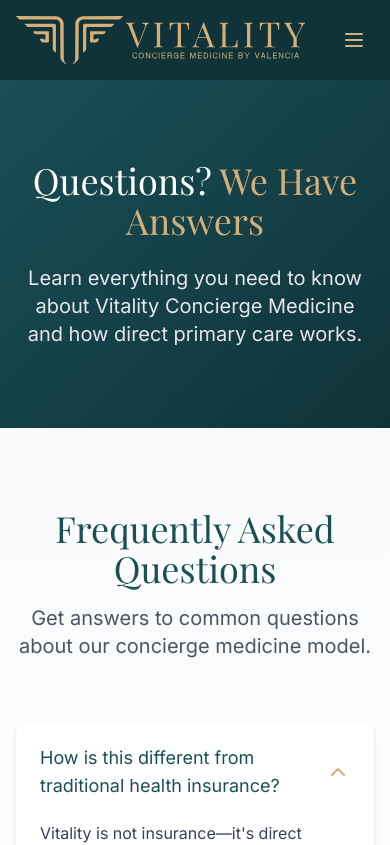
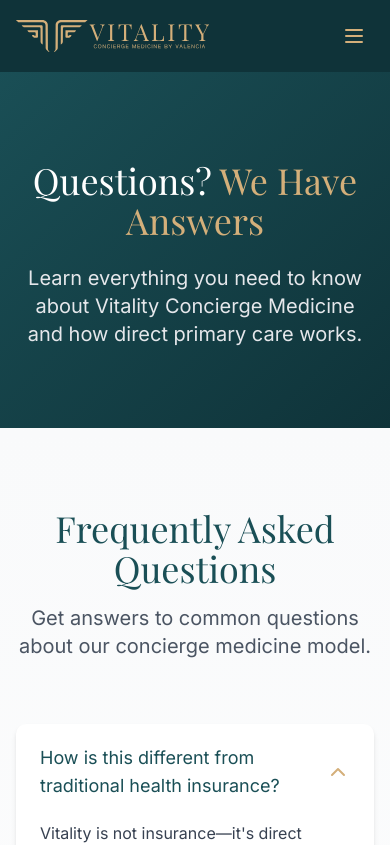
Before and after one commit to rahilp/vitality-med, a Next.js app: page /faq in a window 390 px wide. Shown: the top 845 px of the page. Built offline with nearby package versions, Linux system fonts and the light colour scheme; a web font is replaced by a local one.

Commit message:
reduce logo size in desktop and mobile and also icrease padding on mobile header

```diff
--- a/components/Footer.tsx
+++ b/components/Footer.tsx
@@ -8,11 +8,11 @@
         <div className="grid grid-cols-1 md:grid-cols-4 gap-8 mb-8">
           <div className="col-span-1 md:col-span-2">
             <Image
-              src="/logo.svg"
+              src="/logo_mark.svg"
               alt="Vitality Concierge Medicine"
-              width={160}
+              width={104}
               height={47}
-              className="h-8 lg:h-8 w-auto mb-4"
+              className="h-6 w-auto mb-4"
             />
             <p className="text-gray-400 max-w-md">
               Transforming healthcare through personalized, accessible, and affordable concierge medicine.
--- a/components/Header.tsx
+++ b/components/Header.tsx
@@ -32,8 +32,8 @@
     <header
       className={`fixed top-0 left-0 right-0 z-50 transition-all duration-300 ${
         isScrolled
-          ? 'bg-teal-dark shadow-lg py-3'
-          : 'bg-teal-dark py-4 lg:py-8'
+          ? 'bg-teal-dark shadow-lg py-3 md:py-3'
+          : 'bg-teal-dark py-4 md:py-4 lg:py-8'
       }`}
     >
       <div className="max-w-7xl mx-auto px-4 sm:px-6 lg:px-8">
@@ -42,10 +42,10 @@
             <Image
               src={isScrolled ? "/logo_mark.svg" : "/logo.svg"}
               alt="Vitality Concierge Medicine"
-              width={isScrolled ? 48 : 160}
-              height={isScrolled ? 48 : 56}
+              width={isScrolled ? 28 : 100}
+              height={isScrolled ? 28 : 35}
               className={`w-auto transition-all duration-300 ${
-                isScrolled ? 'h-10 sm:h-9' : 'h-12 sm:h-14 lg:h-12'
+                isScrolled ? 'h-7 md:h-8' : 'h-8 md:h-10 lg:h-9'
               }`}
               priority
             />
```
